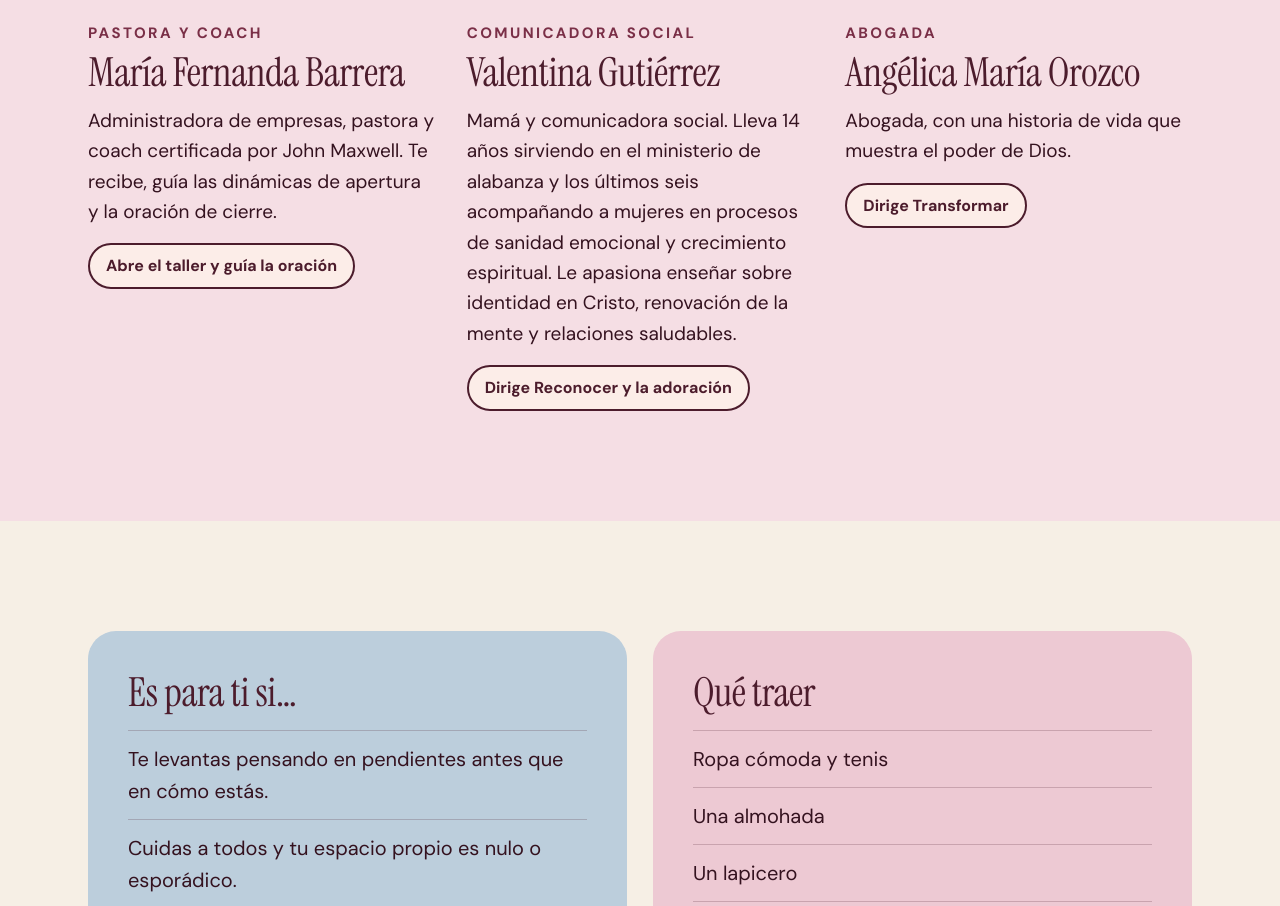
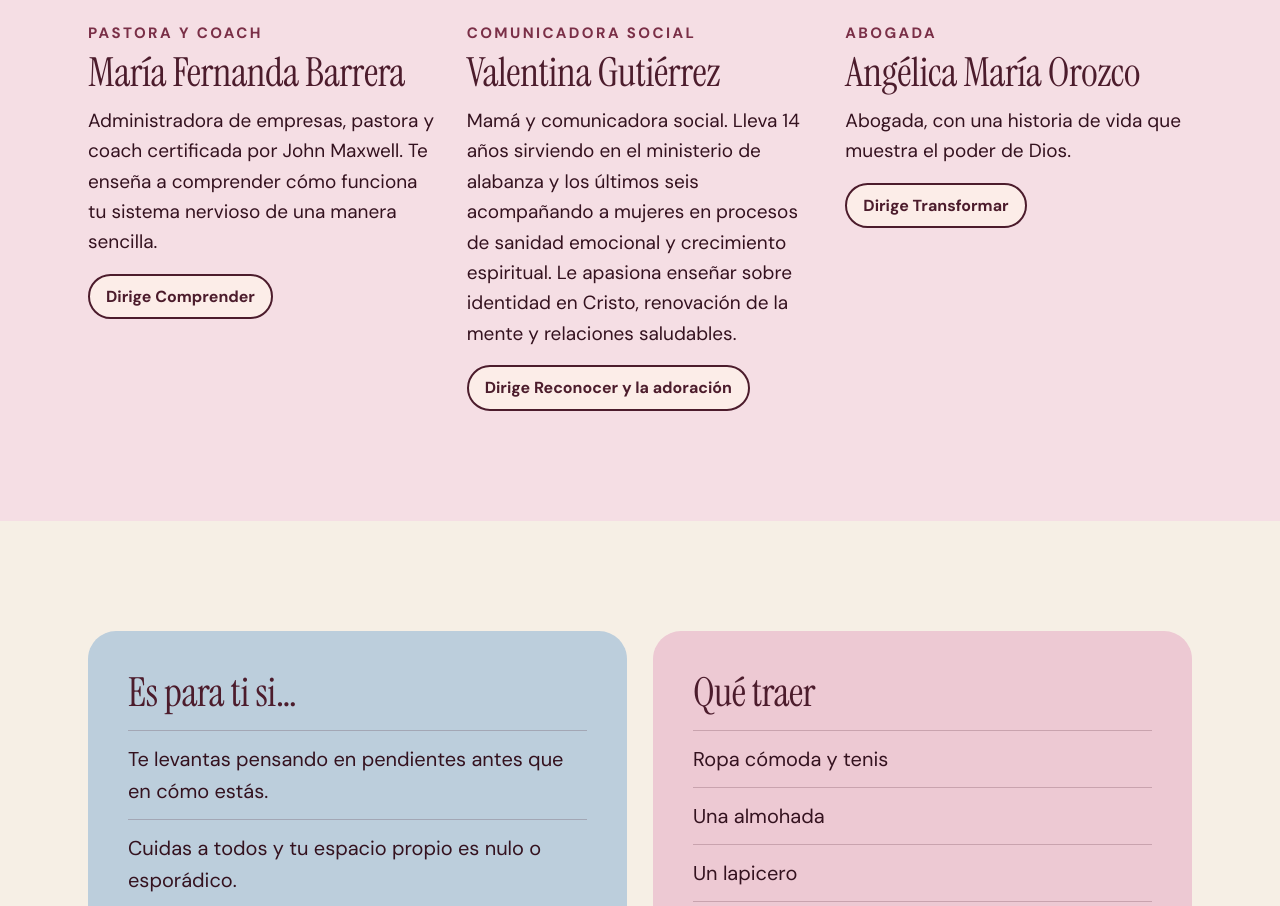
Before and after one commit to maximavisibildiad/taller-codigo-de-la-vid, a plain HTML site: page index.html in a window 1280 px wide. Shown: the part 7982-8888 px from the top of the page. Drawn offline with Linux system fonts and the light colour scheme.

Commit message:
Update María Fernanda's role: she leads the second hour (Comprender)

```diff
--- a/index.html
+++ b/index.html
@@ -404,8 +404,8 @@ footer{background:var(--vino-2);color:var(--crema);padding:30px 0;font-size:17px
         <figure><img src="img/maria-fernanda.jpg" alt="Pastora María Fernanda Barrera" style="object-position:center 18%" loading="lazy"></figure>
         <div class="rol">Pastora y coach</div>
         <h3>María Fernanda Barrera</h3>
-        <p>Administradora de empresas, pastora y coach certificada por John Maxwell. Te recibe, guía las dinámicas de apertura y la oración de cierre.</p>
-        <div class="momento">Abre el taller y guía la oración</div>
+        <p>Administradora de empresas, pastora y coach certificada por John Maxwell. Te enseña a comprender cómo funciona tu sistema nervioso de una manera sencilla.</p>
+        <div class="momento">Dirige Comprender</div>
       </article>
       <article class="faci">
         <figure><img src="img/valentina.jpg" alt="Valentina Gutiérrez" style="object-position:55% 15%" loading="lazy"></figure>
```
